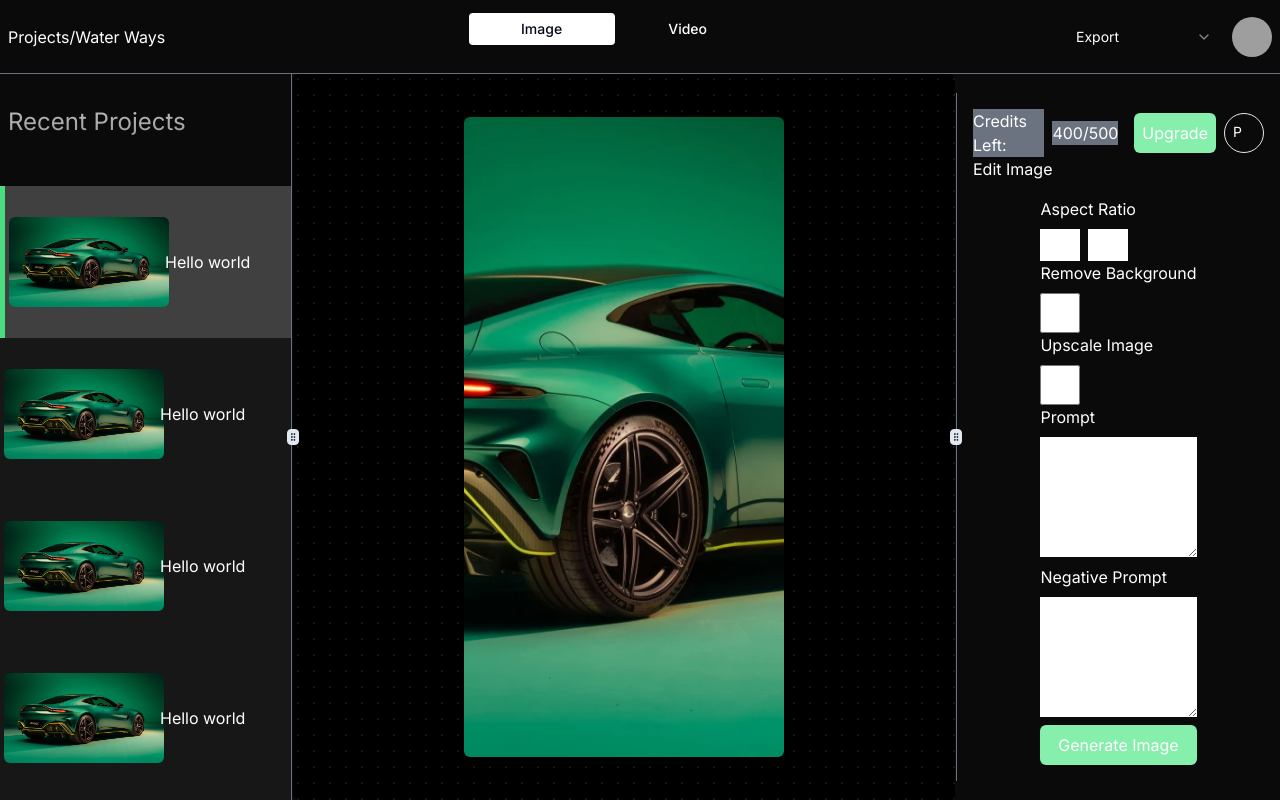
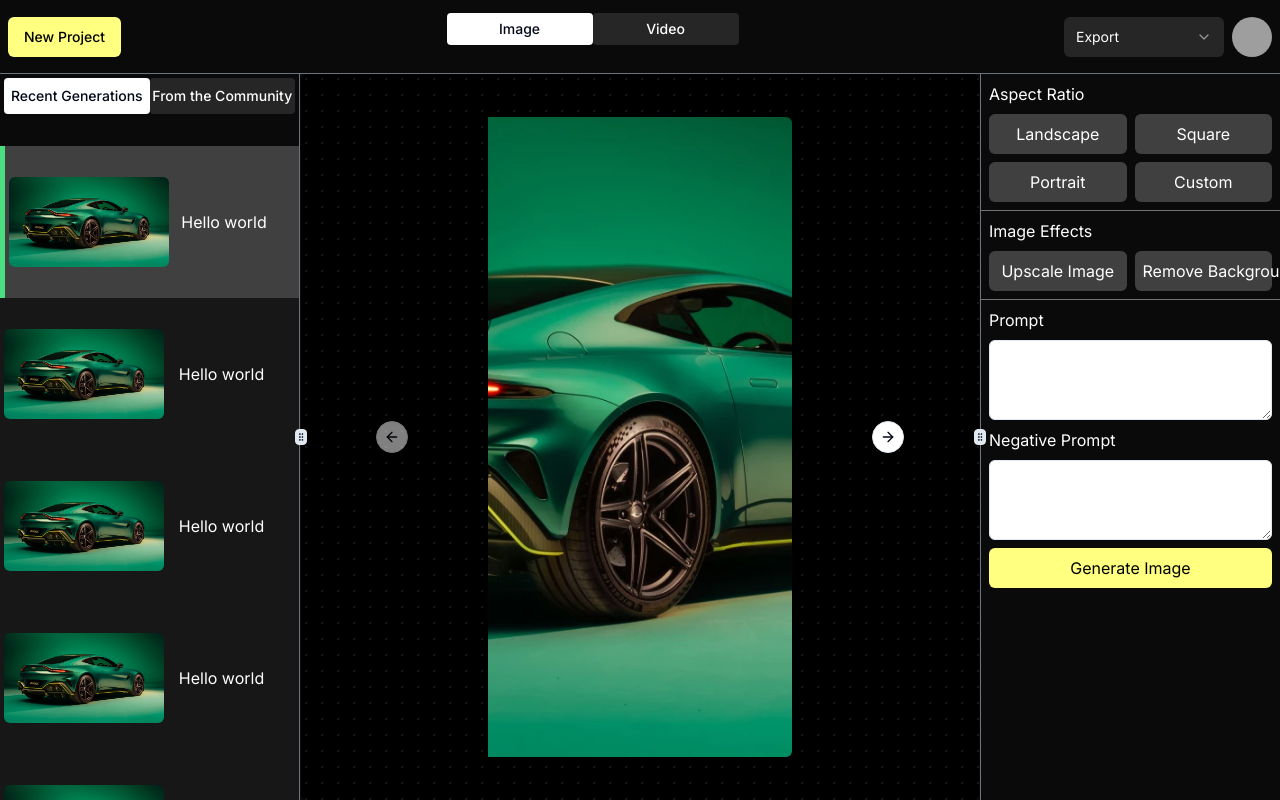
Before and after one commit to themuffineman/pendora, a Next.js app: page /dashboard in a window 1280 px wide. Built offline with nearby package versions, Linux system fonts and the light colour scheme; grey boxes are pictures that could not be loaded.

Commit message:
Right Section done

```diff
--- a/app/dashboard/page.jsx
+++ b/app/dashboard/page.jsx
@@ -9,6 +9,9 @@ import {Popover, PopoverContent, PopoverTrigger,} from "@/components/ui/popover"
 import ProjectCard from "@/components/ProjectCard";
 import {ResizableHandle, ResizablePanel, ResizablePanelGroup,} from "@/components/ui/resizable"
 import { ScrollArea, ScrollBar } from "@/components/ui/scroll-area"
+import { Carousel, CarouselContent, CarouselItem, CarouselNext, CarouselPrevious, } from "@/components/ui/carousel"
+import { Textarea } from "@/components/ui/textarea"
+
 
 
 
@@ -22,19 +25,19 @@ export default function dashboard() {
 
         <nav className="flex justify-between items-center  border-gray-500 border-b h-[10%] p-2">
 
-            <p className="text-white">Projects/Water Ways</p>
+            <Button className="p-2 px-4 font-medium bg-pendora-yellow text-black rounded-md hover:bg-yellow-300">New Project</Button>
 
             <Tabs defaultValue="image" className="w-[50%] flex justify-center items-center">
-                <TabsList className="grid grid-cols-2 cent bg-neutral-950 w-[300px] mb-4  text-white">
-                <TabsTrigger value="image" className="bg-neutral-950" >Image</TabsTrigger>
-                <TabsTrigger value="video" className="bg-neutral-950">Video</TabsTrigger>
+                <TabsList className="grid grid-cols-2 my-auto bg-neutral-950 w-[300px] mb-4  text-white">
+                <TabsTrigger value="image" className="bg-neutral-800" >Image</TabsTrigger>
+                <TabsTrigger value="video" className="bg-neutral-800">Video</TabsTrigger>
                 </TabsList>
             </Tabs>
 
             <div className="flex gap-2 items-center">
 
-                <Select className="flex justify-center items-center">
-                    <SelectTrigger  className="w-40 border-none bg-neutral-950 text-white">
+                <Select className="flex justify-center items-center ">
+                    <SelectTrigger  className="w-40 border-none bg-neutral-800 text-white">
                         <SelectValue placeholder="Export" />
                     </SelectTrigger>
                     <SelectContent className="text-white bg-neutral-950">
@@ -65,30 +68,14 @@ export default function dashboard() {
                 <ScrollArea className="h-full w-full">
                 <div className="flex flex-col gap-4 w-full flex-1 ">
 
-                    <h3 className="text-2xl font-normal text-gray-300 center w-full h-max p-2 bg-clip-text text-transparent bg-gradient-to-b from-neutral-200 to-neutral-500 py-8">Recent Projects</h3>
+                    {/* <h3 className="text-2xl font-normal w-full h-max p-3 bg-clip-text text-transparent bg-gradient-to-b from-neutral-100 to-neutral-500 ">Recent Projects</h3> */}
+                    <Tabs defaultValue="recent" className="w-full flex justify-center items-center">
+                        <TabsList className="grid grid-cols-2 my-auto bg-neutral-950 w-[100%] mb-4  text-white">
+                            <TabsTrigger value="recent" className="bg-neutral-800 p-2">Recent Generations</TabsTrigger>
+                            <TabsTrigger value="community" className="bg-neutral-800 p-2" >From the Community</TabsTrigger>
+                        </TabsList>
+                    </Tabs>
 
-                    {/* <div className="grid grid-flow-row grid-cols-1 gap-4 w-full flex-1 overflow-auto">
-
-
-                        <ProjectCard
-                            src={aston}
-                            prompt="lorem ipsum lorem ipsum lorem ipsum"
-                        />
-
-                        <ProjectCard
-                            src={aston}
-                            prompt="lorem ipsum lorem ipsum lorem ipsum"
-                            selected={true}
-
-                        />
-
-                        <ProjectCard
-                            src={aston}
-                            prompt="lorem ipsum lorem ipsum lorem ipsum"
-                        />
-
-
-                    </div> */}
                     <ScrollArea className="h-[50%] grid grid-col-1 grid-flow-row w-full">
                         <ProjectCard
                             src={aston}
@@ -144,62 +131,74 @@ export default function dashboard() {
 
             <ResizableHandle withHandle />
 
-            <ResizablePanel defaultSize={50} className="flex-1 p-10 h-full flex flex-col justify-center items-center relative bg-black bg-dot-white/[0.2] rounded-md">
-                    <div className="max-w-[40rem] w-[20rem] max-h-[40rem]  h-[40rem] relative">
+            <ResizablePanel defaultSize={50} className="flex-1 p-10 h-full flex flex-col gap-4 justify-center items-center relative bg-black bg-dot-white/[0.2] rounded-md">
+
+                    <Carousel className="p-16">
+                        <CarouselContent className="max-w-[40rem] w-[20rem] max-h-[40rem]  h-[40rem] relative" >
+                            <CarouselItem className="max-w-[40rem] w-[20rem] max-h-[40rem]  h-[40rem] relative">
+
                                     <Image
                                         layout="fill"
                                         src={aston}
                                         objectFit="cover"
                                         className="w-full h-full rounded-md"
                                     />
-                    </div>
+
+                            </CarouselItem>
+
+                            <CarouselItem className="max-w-[40rem] w-[20rem] max-h-[40rem]  h-[40rem] relative">
+
+                               <Image
+                                   layout="fill"
+                                   src={aston}
+                                   objectFit="cover"
+                                   className="w-full h-full rounded-md"
+                               />
+
+                       </CarouselItem>
+
+                        </CarouselContent>
+                        <CarouselPrevious />
+                        <CarouselNext />
+                    </Carousel>
             </ResizablePanel>
 
             <ResizableHandle withHandle />
 
-            <ResizablePanel defaultSize={25} className="flex-1 p-4 relative flex flex-col items-center bg-neutral-950 border-l-gray-500 border-l text-white">
+            <ResizablePanel defaultSize={25} className="flex-1 h-full relative flex flex-col items-center bg-neutral-950 border-l-gray-500 border-l text-white">
+                <ScrollArea className="h-full w-full">
 
-                    <section className="flex gap-4 items-center w-full ">
-                        <div className="flex gap-2 items-center">
-                            <p className="bg-gray-500 text-md">Credits Left:</p>
-                            <p className="bg-gray-500 text-md">400/500</p>
-                        </div>
-                        <div className="flex gap-2 items center">
-                            <button className="rounded-md p-2 bg-green-300">Upgrade</button>
-                            <div className=" rounded-full size-10 text-sm border p-2">P</div>
-                        </div>
-                    </section>
                     <section className="flex flex-col gap-4 items-center w-full">
-                        <div className="self-start ">Edit Image</div>
-                        <div>
-                            <div className="flex flex-col gap-2 w-full">
+                        <div className="w-full">
+                            <div className="flex flex-col gap-2 w-full border-b border-neutral-500 p-2">
                                 <label>Aspect Ratio</label>
-                                <span className="flex gap-2">
-                                <input type="text" name="" id="" className="w-10 p-1" />
-                                <input type="text" name="" id="" className="w-10 p-1" />
+                                <span className="grid grid-cols-2 grid-flow-row gap-2">
+                                    <div className="p-2 rounded-md text-white text-center bg-neutral-700 cursor-pointer hover:bg-neutral-800 ">Landscape</div>
+                                    <div className="p-2 rounded-md text-white text-center bg-neutral-700 cursor-pointer hover:bg-neutral-800 ">Square</div>
+                                    <div className="p-2 rounded-md text-white text-center bg-neutral-700 cursor-pointer hover:bg-neutral-800 "> Portrait</div>
+                                    <div className="p-2 rounded-md text-white text-center bg-neutral-700 cursor-pointer hover:bg-neutral-800 "> Custom</div>
                                 </span>
                             </div>
-                            <div className="flex flex-col gap-2 w-full">
-                                <label>Remove Background</label>
-                                <span className="flex gap-2">
-                                <input type="checkbox" name="" id="" className="size-10 border" />
+
+                            <div className="flex flex-col gap-2 w-full border-b p-2 border-neutral-500">
+                                <label>Image Effects</label>
+                                <span className="grid grid-cols-2 grid-flow-row gap-2">
+                                    <div className="p-2 rounded-md text-white text-center bg-neutral-700 cursor-pointer hover:bg-neutral-800 ">Upscale Image</div>
+                                    <div className="p-2 rounded-md text-white text-center bg-neutral-700 cursor-pointer hover:bg-neutral-800 text-nowrap ">Remove Background</div>
                                 </span>
                             </div>
-                            <div className="flex flex-col gap-2 w-full">
-                                <label>Upscale Image</label>
-                                <span className="flex gap-2">
-                                <input type="checkbox" name="" id="" className="size-10 border" />
-                                </span>
-                            </div>
-                            <div className="flex flex-col gap-2">
+
+
+                            <div className="flex flex-col gap-2 p-2">
                                 <label>Prompt</label>
-                                <textarea name="" id="" cols="10" rows="5"></textarea>
+                                <Textarea name="" id="" className="text-black"/>
                                 <label>Negative Prompt</label>
-                                <textarea name="" id="" cols="10" rows="5"></textarea>
-                                <button className="p-2 bg-green-300 text-white rounded-md">Generate Image</button>
+                                <Textarea name="" id="" className="text-black"/>
+                                <button className="p-2 bg-pendora-yellow text-black rounded-md">Generate Image</button>
                             </div>
                         </div>
                     </section>
+                </ScrollArea>
             </ResizablePanel>
         </ResizablePanelGroup>
 
--- a/components/ProjectCard.jsx
+++ b/components/ProjectCard.jsx
@@ -12,7 +12,7 @@ const ProjectCard = ({src, prompt,selected}) => {
             className="rounded-md max-w-40 max-h-40 "
             />
         </div>
-        <div className="flex-1 flex justify-start items-center p-3">
+        <div className="flex-1 flex justify-center items-center p-3">
             <h4 className="text-white">{prompt}</h4>
         </div>
     </div>
--- /dev/null
+++ b/components/ui/carousel.jsx
@@ -0,0 +1,194 @@
+"use client";
+import * as React from "react"
+import useEmblaCarousel from "embla-carousel-react";
+import { ArrowLeft, ArrowRight } from "lucide-react"
+
+import { cn } from "@/lib/utils"
+import { Button } from "@/components/ui/button"
+
+const CarouselContext = React.createContext(null)
+
+function useCarousel() {
+  const context = React.useContext(CarouselContext)
+
+  if (!context) {
+    throw new Error("useCarousel must be used within a <Carousel />")
+  }
+
+  return context
+}
+
+const Carousel = React.forwardRef((
+  {
+    orientation = "horizontal",
+    opts,
+    setApi,
+    plugins,
+    className,
+    children,
+    ...props
+  },
+  ref
+) => {
+  const [carouselRef, api] = useEmblaCarousel({
+    ...opts,
+    axis: orientation === "horizontal" ? "x" : "y",
+  }, plugins)
+  const [canScrollPrev, setCanScrollPrev] = React.useState(false)
+  const [canScrollNext, setCanScrollNext] = React.useState(false)
+
+  const onSelect = React.useCallback((api) => {
+    if (!api) {
+      return
+    }
+
+    setCanScrollPrev(api.canScrollPrev())
+    setCanScrollNext(api.canScrollNext())
+  }, [])
+
+  const scrollPrev = React.useCallback(() => {
+    api?.scrollPrev()
+  }, [api])
+
+  const scrollNext = React.useCallback(() => {
+    api?.scrollNext()
+  }, [api])
+
+  const handleKeyDown = React.useCallback((event) => {
+    if (event.key === "ArrowLeft") {
+      event.preventDefault()
+      scrollPrev()
+    } else if (event.key === "ArrowRight") {
+      event.preventDefault()
+      scrollNext()
+    }
+  }, [scrollPrev, scrollNext])
+
+  React.useEffect(() => {
+    if (!api || !setApi) {
+      return
+    }
+
+    setApi(api)
+  }, [api, setApi])
+
+  React.useEffect(() => {
+    if (!api) {
+      return
+    }
+
+    onSelect(api)
+    api.on("reInit", onSelect)
+    api.on("select", onSelect)
+
+    return () => {
+      api?.off("select", onSelect)
+    };
+  }, [api, onSelect])
+
+  return (
+    (<CarouselContext.Provider
+      value={{
+        carouselRef,
+        api: api,
+        opts,
+        orientation:
+          orientation || (opts?.axis === "y" ? "vertical" : "horizontal"),
+        scrollPrev,
+        scrollNext,
+        canScrollPrev,
+        canScrollNext,
+      }}>
+      <div
+        ref={ref}
+        onKeyDownCapture={handleKeyDown}
+        className={cn("relative", className)}
+        role="region"
+        aria-roledescription="carousel"
+        {...props}>
+        {children}
+      </div>
+    </CarouselContext.Provider>)
+  );
+})
+Carousel.displayName = "Carousel"
+
+const CarouselContent = React.forwardRef(({ className, ...props }, ref) => {
+  const { carouselRef, orientation } = useCarousel()
+
+  return (
+    (<div ref={carouselRef} className="overflow-hidden">
+      <div
+        ref={ref}
+        className={cn(
+          "flex",
+          orientation === "horizontal" ? "-ml-4" : "-mt-4 flex-col",
+          className
+        )}
+        {...props} />
+    </div>)
+  );
+})
+CarouselContent.displayName = "CarouselContent"
+
+const CarouselItem = React.forwardRef(({ className, ...props }, ref) => {
+  const { orientation } = useCarousel()
+
+  return (
+    (<div
+      ref={ref}
+      role="group"
+      aria-roledescription="slide"
+      className={cn(
+        "min-w-0 shrink-0 grow-0 basis-full",
+        orientation === "horizontal" ? "pl-4" : "pt-4",
+        className
+      )}
+      {...props} />)
+  );
+})
+CarouselItem.displayName = "CarouselItem"
+
+const CarouselPrevious = React.forwardRef(({ className, variant = "outline", size = "icon", ...props }, ref) => {
+  const { orientation, scrollPrev, canScrollPrev } = useCarousel()
+
+  return (
+    (<Button
+      ref={ref}
+      variant={variant}
+      size={size}
+      className={cn("absolute  h-8 w-8 rounded-full", orientation === "horizontal"
+        ? "-left-12 top-1/2 -translate-y-1/2"
+        : "-top-12 left-1/2 -translate-x-1/2 rotate-90", className)}
+      disabled={!canScrollPrev}
+      onClick={scrollPrev}
+      {...props}>
+      <ArrowLeft className="h-4 w-4" />
+      <span className="sr-only">Previous slide</span>
+    </Button>)
+  );
+})
+CarouselPrevious.displayName = "CarouselPrevious"
+
+const CarouselNext = React.forwardRef(({ className, variant = "outline", size = "icon", ...props }, ref) => {
+  const { orientation, scrollNext, canScrollNext } = useCarousel()
+
+  return (
+    (<Button
+      ref={ref}
+      variant={variant}
+      size={size}
+      className={cn("absolute h-8 w-8 rounded-full", orientation === "horizontal"
+        ? "-right-12 top-1/2 -translate-y-1/2"
+        : "-bottom-12 left-1/2 -translate-x-1/2 rotate-90", className)}
+      disabled={!canScrollNext}
+      onClick={scrollNext}
+      {...props}>
+      <ArrowRight className="h-4 w-4" />
+      <span className="sr-only">Next slide</span>
+    </Button>)
+  );
+})
+CarouselNext.displayName = "CarouselNext"
+
+export { Carousel, CarouselContent, CarouselItem, CarouselPrevious, CarouselNext };
--- /dev/null
+++ b/components/ui/textarea.jsx
@@ -0,0 +1,18 @@
+import * as React from "react"
+
+import { cn } from "@/lib/utils"
+
+const Textarea = React.forwardRef(({ className, ...props }, ref) => {
+  return (
+    (<textarea
+      className={cn(
+        "flex min-h-[80px] w-full rounded-md border border-input bg-background px-3 py-2 text-sm ring-offset-background placeholder:text-muted-foreground focus-visible:outline-none focus-visible:ring-2 focus-visible:ring-ring focus-visible:ring-offset-2 disabled:cursor-not-allowed disabled:opacity-50",
+        className
+      )}
+      ref={ref}
+      {...props} />)
+  );
+})
+Textarea.displayName = "Textarea"
+
+export { Textarea }
--- a/package.json
+++ b/package.json
@@ -19,6 +19,7 @@
     "@radix-ui/react-tabs": "^1.0.4",
     "class-variance-authority": "^0.7.0",
     "clsx": "^2.1.0",
+    "embla-carousel-react": "^8.0.0",
     "framer-motion": "^11.0.6",
     "lucide-react": "^0.336.0",
     "mini-svg-data-uri": "^1.4.4",
```
Also changed, not shown: middleware.js (deleted, +0 -9 lines), 1 other file (tests, documents, lock files or other folders). Lines whose indentation alone changed are shown as unchanged.
